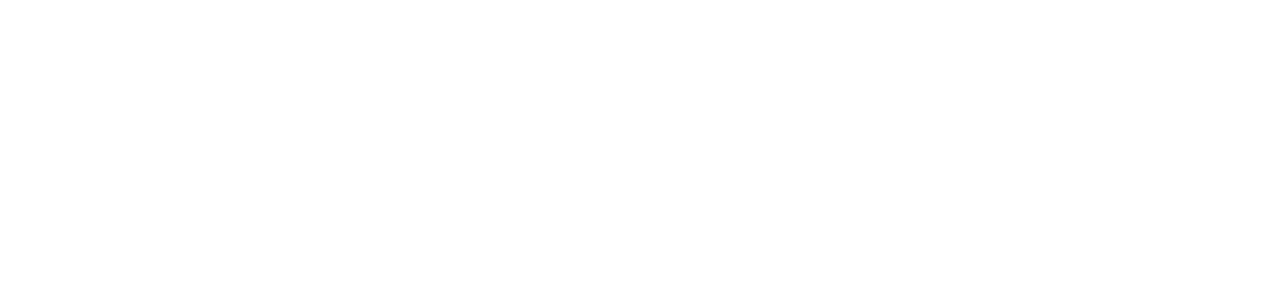
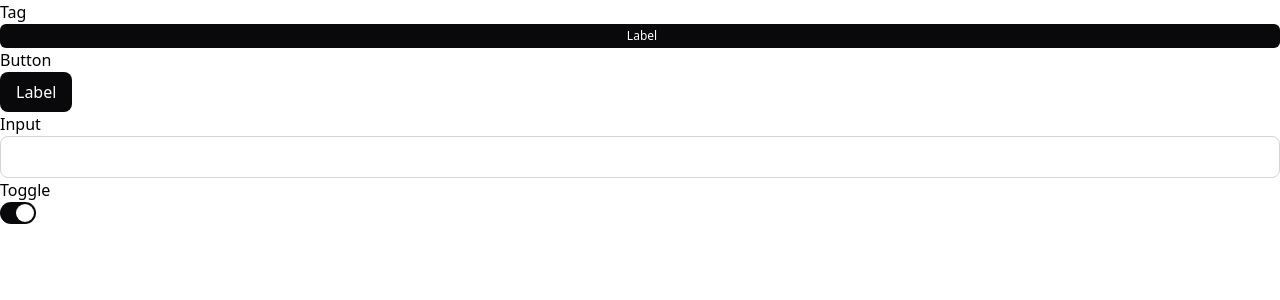
Before and after one commit to toddmoy/protobox, a React (Vite) app: page /parts in a window 1280 px wide. Before the commit this address had no page. Shown: the top 300 px of the page. Built offline with nearby package versions, Linux system fonts and the light colour scheme.

Commit message:
Add parts page

```diff
--- a/src/App.tsx
+++ b/src/App.tsx
@@ -1,12 +1,14 @@
 import './App.css'
 import Welcome from './components/Welcome'
 import { BrowserRouter, Route, Routes } from 'react-router-dom'
+import Parts from './pages/parts'
 
 function App() {
   return (
     <BrowserRouter>
       <Routes>
         <Route exact path="/" Component={Welcome} />
+        <Route path="/parts" Component={Parts} />
       </Routes>
     </BrowserRouter>
   )
--- /dev/null
+++ b/src/pages/parts.tsx
@@ -0,0 +1,27 @@
+import Tag from '../components/Tag'
+import Input from '../components/Input'
+import Button from '../components/Button'
+import Toggle from '../components/Toggle'
+
+const Parts = () => (
+  <main>
+    <section>
+      <h2>Tag</h2>
+      <Tag />
+    </section>
+    <section>
+      <h2>Button</h2>
+      <Button />
+    </section>
+    <section>
+      <h2>Input</h2>
+      <Input />
+    </section>
+    <section>
+      <h2>Toggle</h2>
+      <Toggle />
+    </section>
+  </main>
+)
+
+export default Parts
```
